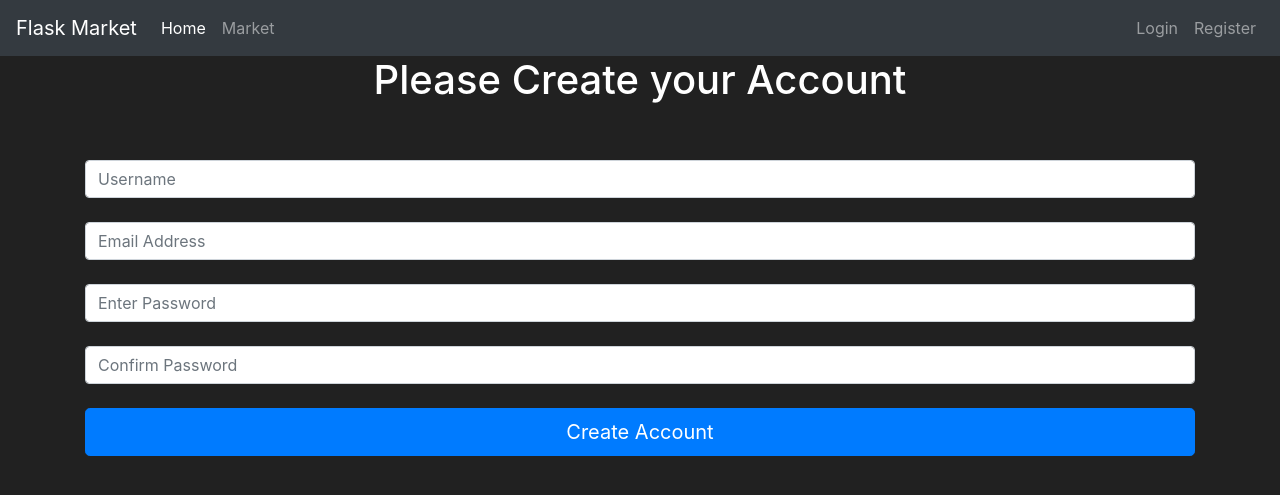
After one commit to danielcristho/flask-market, a Flask app: page /register in a window 1280 px wide. The commit adds this page. Shown: the top 495 px of the page. Run offline with Flask 2, Linux system fonts and the light colour scheme; some libraries are stand-ins or nearby versions.

Commit message:
add register form

```diff
--- a/market/__init__.py
+++ b/market/__init__.py
@@ -2,9 +2,7 @@ from flask import Flask, render_template
 from flask_sqlalchemy import SQLAlchemy
 app = Flask(__name__)
 app.config['SQLALCHEMY_DATABASE_URI'] = 'sqlite:///pasar.db'
+app.config['SECRET_KEY'] = '7d1ce04a2ba2b81c2a566a04'
 db = SQLAlchemy(app)
 
 from market import routes
-from market import db
-
-db.create_all()
--- /dev/null
+++ b/market/forms.py
@@ -0,0 +1,10 @@
+from re import S
+from flask_wtf import FlaskForm
+from wtforms import StringField, PasswordField, SubmitField
+
+class RegisterForms(FlaskForm):
+    username = StringField(label='')
+    email_address = StringField(label='')
+    pass1 = PasswordField(label='')
+    pass2 = PasswordField(label='' )
+    submit = SubmitField(label='Create Account')
--- a/market/routes.py
+++ b/market/routes.py
@@ -1,6 +1,7 @@
 from market import app
 from flask import render_template
 from market.models import Item
+from market.forms import RegisterForms
 
 @app.route('/')
 @app.route('/home')
@@ -11,3 +12,8 @@ def home_page():
 def market_page():
     items = Item.query.all()
     return render_template('market.html', items=items)
+
+@app.route('/register')
+def register_page():
+    form = RegisterForms()
+    return render_template('register.html', form=form)
--- a/market/templates/base.html
+++ b/market/templates/base.html
@@ -32,7 +32,7 @@
                 <a class="nav-link" href="#">Login</a>
             </li>
             <li class="nav-item">
-                <a class="nav-link" href="#">Register</a>
+                <a class="nav-link" href="{{ url_for('register_page') }}">Register</a>
             </li>
         </ul>
       </div>
--- a/market/templates/home.html
+++ b/market/templates/home.html
@@ -4,5 +4,5 @@
 {% endblock %}
 
 {% block content %}
-    This is our content for the Home Page
+   Hi, this is home page
 {% endblock %}
--- /dev/null
+++ b/market/templates/register.html
@@ -0,0 +1,31 @@
+{% extends 'base.html' %}
+{% block title %}
+Register Page
+{% endblock %}
+
+{% block content %}
+<body class="text-center">
+    <div class="container">
+        <form method="POST" class="form-register" style="color: white">
+            <h1>
+                Please Create your Account
+            </h1>
+            <br>
+            {{ form.username.label() }}
+            {{ form.username(class="form-control", placeholder="Username") }}
+
+            {{ form.email_address.label() }}
+            {{ form.email_address(class="form-control", placeholder="Email Address") }}
+
+            {{ form.pass1.label() }}
+            {{ form.pass1(class="form-control", placeholder="Enter Password") }}
+
+            {{ form.pass2.label() }}
+            {{ form.pass2(class="form-control", placeholder="Confirm Password") }}
+
+            <br>
+            {{form.submit(class="btn btn-lg btn-block btn-primary") }}
+        </form>
+    </div>
+</body>
+{% endblock %}
--- a/requirements.txt
+++ b/requirements.txt
@@ -1,9 +1,11 @@
 click==8.0.1
 Flask==2.0.1
 Flask-SQLAlchemy==2.5.1
+Flask-WTF==0.15.1
 greenlet==1.1.0
 itsdangerous==2.0.1
 Jinja2==3.0.1
 MarkupSafe==2.0.1
 SQLAlchemy==1.4.22
 Werkzeug==2.0.1
+WTForms==2.3.3
```
Also changed, not shown: market/models.py (+11 -2 lines), market/pasar.db.
